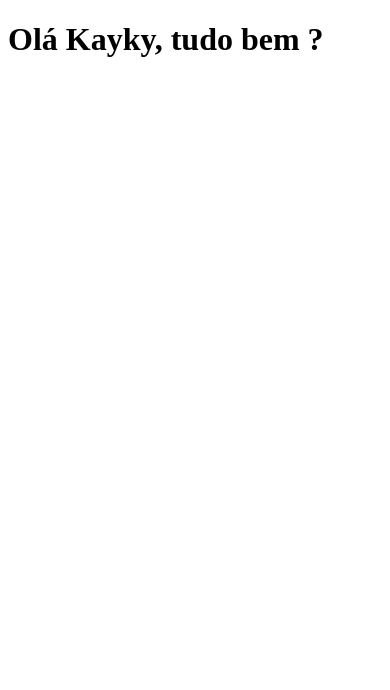
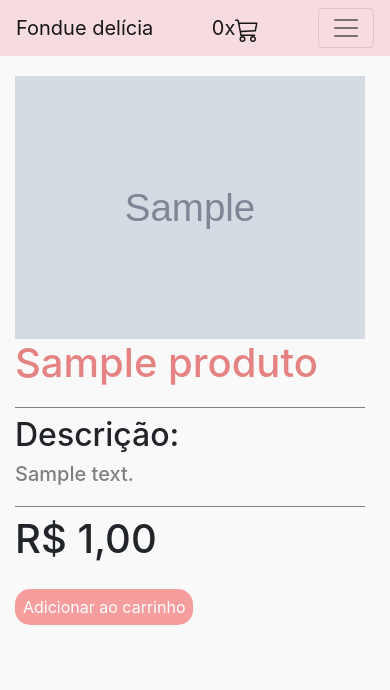
Before and after one commit to KaykyDevPe/Delivery, a Django app: page / in a window 390 px wide. Shown: the top 690 px of the page. Run offline with Django 5.2, Linux system fonts and the light colour scheme; tables that the repository leaves empty hold one stand-in row (values such as "Sample post"); grey boxes marked "Sample" are stand-in pictures.

Commit message:
01 - DELIVERY - 25:20

```diff
--- a/produto/admin.py
+++ b/produto/admin.py
@@ -1,7 +1,11 @@
 from django.contrib import admin
 from .models import Categoria, Opcoes, Adicional, Produto
+
+@admin.register(Produto)
+class ProdutoAdmin(admin.ModelAdmin):
+    list_display = ('icone', 'nome_produto', 'categoria', 'preco', 'ativo')
+    list_editable = ('preco', 'ativo')
 
 admin.site.register(Categoria)
 admin.site.register(Opcoes)
 admin.site.register(Adicional)
-admin.site.register(Produto)
--- a/produto/templates/home.html
+++ b/produto/templates/home.html
@@ -1,12 +1,27 @@
-<!DOCTYPE html>
-<html lang="en">
-<head>
-    <meta charset="UTF-8">
-    <meta http-equiv="X-UA-Compatible" content="IE=edge">
-    <meta name="viewport" content="width=device-width, initial-scale=1.0">
-    <title>Document</title>
-</head>
-<body>
-    <h1>Olá {{nome}}, tudo bem ?</h1>
-</body>
-</html>
+{%extends 'base.html'%}
+
+{% block 'conteudo'%}
+<div class="container">
+    <div class="row">
+    {% for produto in produtos %}
+
+        {% if produto.ativo %}
+      <div class="col-sm">
+        <div class="cont">
+            <img style="width: 350px; margin-top: 20px;" src="/media/{{produto.img}}">
+        </div>
+        <h1 style="width: 350px;" class="nome titulo bordaBottom">{{produto.nome_produto}}</h1>
+        <h2 class="rosa">Descrição:</h2>
+        <h5 style="width: 350px; color: gray;" class="descricao bordaBottom">{{produto.descricao}}</h5>
+        <h1 class="rosa">R$ {{produto.preco}}0</h1>
+        <br>
+        <a style="margin-top: 20px;" href="" class="botao">Adicionar ao carrinho</a>
+        <br>
+      </div>
+      {% endif %}
+      {% endfor %}
+
+
+    </div>
+  </div>
+{%endblock%}
--- a/produto/views.py
+++ b/produto/views.py
@@ -1,5 +1,12 @@
 from django.shortcuts import render
-
+from .models import Produto, Categoria,  Opcoes, Adicional
 
 def home(request):
-    return render(request, 'home.html', {'nome': 'Kayky'})
+    if not request.session.get('carrinho'):
+        request.session['carrinho'] = []
+        request.session.save()
+    produtos = Produto.objects.all()
+    categorias = Categoria.objects.all()
+    return render(request, 'home.html', {'produtos': produtos,
+                                         'carrinho': len(request.session['carrinho']),
+                                         'categorias': categorias})
--- /dev/null
+++ b/templates/base.html
@@ -0,0 +1,61 @@
+{% load static %}
+<!doctype html>
+<html lang="en">
+  <head>
+    <meta charset="utf-8">
+    <meta name="viewport" content="width=device-width, initial-scale=1, shrink-to-fit=no">
+
+    <link rel="stylesheet" href="https://cdn.jsdelivr.net/npm/bootstrap@4.6.0/dist/css/bootstrap.min.css" >
+    <link rel="stylesheet" href="{% static 'produto/css/produto.css' %}" >
+    <script src="{% static 'pedido/js/js.js' %}"></script>
+    {% block 'head'%}
+
+    {% endblock %}
+    <title>Fondue delícia</title>
+
+  </head>
+  <body>
+
+
+    <nav class="navbar navbar-expand-lg navbar-light corBorda">
+        <a class="navbar-brand" href="{% url 'home'%}">Fondue delícia</a>
+        <a class="navbar-brand" href="#">{{carrinho}}x<svg xmlns="http://www.w3.org/2000/svg"width="1.2em" height="1.2em" fill="currentColor" class="bi bi-cart3" viewBox="0 0 16 16">
+          <path d="M0 1.5A.5.5 0 0 1 .5 1H2a.5.5 0 0 1 .485.379L2.89 3H14.5a.5.5 0 0 1 .49.598l-1 5a.5.5 0 0 1-.465.401l-9.397.472L4.415 11H13a.5.5 0 0 1 0 1H4a.5.5 0 0 1-.491-.408L2.01 3.607 1.61 2H.5a.5.5 0 0 1-.5-.5zM3.102 4l.84 4.479 9.144-.459L13.89 4H3.102zM5 12a2 2 0 1 0 0 4 2 2 0 0 0 0-4zm7 0a2 2 0 1 0 0 4 2 2 0 0 0 0-4zm-7 1a1 1 0 1 1 0 2 1 1 0 0 1 0-2zm7 0a1 1 0 1 1 0 2 1 1 0 0 1 0-2z"/>
+        </svg></a>
+
+        <button class="navbar-toggler" type="button" data-toggle="collapse" data-target="#navbarNavDropdown" aria-controls="navbarNavDropdown" aria-expanded="false" aria-label="Toggle navigation">
+          <span class="navbar-toggler-icon"></span>
+        </button>
+        <div class="collapse navbar-collapse" id="navbarNavDropdown">
+          <ul class="navbar-nav">
+
+            <li class="nav-item dropdown">
+              <a class="nav-link dropdown-toggle" href="#" id="navbarDropdownMenuLink" role="button" data-toggle="dropdown" aria-haspopup="true" aria-expanded="false">
+                Categorias
+              </a>
+              <div class="dropdown-menu" aria-labelledby="navbarDropdownMenuLink">
+                {% for categoria in categorias %}
+                    <a class="dropdown-item" href="#">{{categoria}}</a>
+                {% endfor %}
+
+              </div>
+            </li>
+          </ul>
+        </div>
+      </nav>
+
+      {% block 'conteudo' %}
+
+
+      {% endblock %}
+
+
+      <br>
+      <br>
+      <br>
+    <script src="https://code.jquery.com/jquery-3.4.1.js"></script>
+    <script src="https://cdn.jsdelivr.net/npm/bootstrap@4.6.0/dist/js/bootstrap.bundle.min.js"></script>
+
+
+  </body>
+</html>
--- /dev/null
+++ b/templates/static/produto/css/produto.css
@@ -0,0 +1,125 @@
+.corBorda{
+    background-color: #F6DCE1;
+}
+
+.observacoes{
+
+    border: 1px solid #E58383;
+    width: 200px;
+
+}
+
+.tituloProduto{
+
+font-size: 60px;
+}
+
+.subTituloProduto{
+
+    font-size: 40px;
+}
+
+.bordaBottom{
+
+border-bottom: 1px solid gray;
+padding-bottom: 20px;
+
+}
+
+.botao{
+
+    background-color: #F69E9E;
+    color: white;
+    padding: 8px;
+    border-radius: 15px;
+    transition: 0.2s;
+}
+
+body{
+    background-color: #FAF9F9;
+}
+
+.titulo{
+
+    color: #E58383;
+
+}
+
+.botao:hover{
+    color: white;
+    text-decoration: none;
+    padding: 10px;
+    border: 1px solid #E64747;
+}
+
+.cont{
+
+    overflow:auto;
+    width: 350px;
+
+  }
+
+.cont img {
+    max-width: 100%;
+    -moz-transition: all 2s;
+    -webkit-transition: all 2s;
+    transition: all 2s;
+  }
+
+.cont:hover img {
+    -moz-transform: scale(1.8);
+    -webkit-transform: scale(1.8);
+    transform: scale(1.8);
+  }
+
+input[type=checkbox] {
+    position: relative;
+    cursor: pointer;
+    border: 1px solid #F2A1A1;
+    color: black;
+
+    }
+
+input[type=checkbox]:before {
+    content: "";
+    border-radius: 15px;
+    border: 1px solid #F2A1A1;
+    display: block;
+    position: absolute;
+    width: 25px;
+    height: 25px;
+    top: 0;
+    left: 0;
+    color: black;
+    background-color: #FAEDED;
+    }
+
+input[type=checkbox]:checked:after {
+    content: "";
+    display: block;
+    width: 5px;
+    height: 10px;
+    border: 1px solid #BC3535;
+    border-width: 0 3px 3px 0;
+    -webkit-transform: rotate(45deg);
+    -ms-transform: rotate(45deg);
+    transform: rotate(45deg);
+    position: absolute;
+    top: 5px;
+    left: 9px;
+}
+
+.tamanhoImg{
+    width: 500px;
+}
+
+@media (max-width: 1200px)
+{
+
+    .tamanhoImg{
+
+        width: 300px;
+
+    }
+
+}
```
Also changed, not shown: media/post_img/360_F_194338950_QVORmwfdhWHryTBv8CK0VX2X85PgLvoc.jpg (added), media/post_img/chocolate-fondue-1.png (added).
